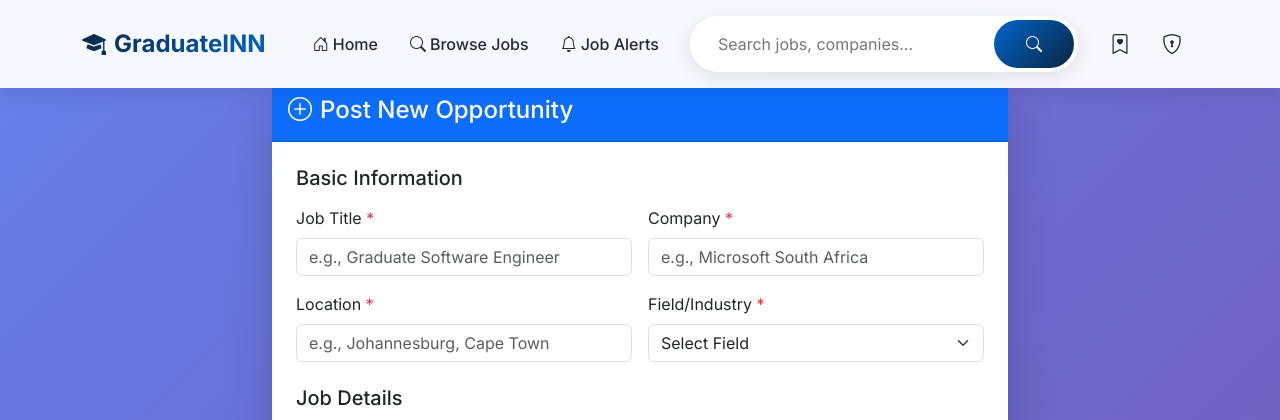
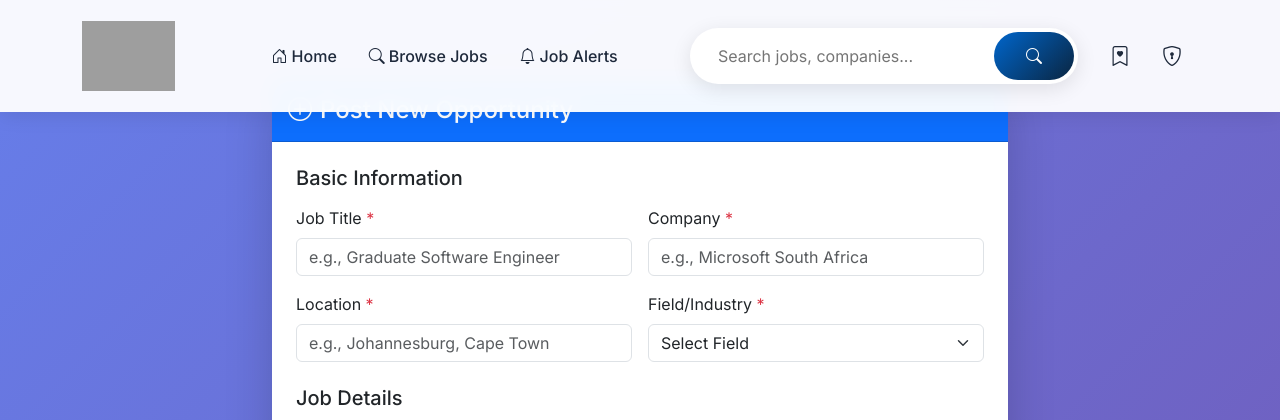
Before and after one commit to Napster-12/GraduateINN, a Flask app: page /add_job in a window 1280 px wide. Shown: the top 420 px of the page. Run offline with Flask 3, Linux system fonts and the light colour scheme; a user stored in the database is signed in; grey boxes are pictures that could not be loaded.

Commit message:
Update base.html

```diff
--- a/templates/base.html
+++ b/templates/base.html
@@ -219,7 +219,10 @@
     <nav class="navbar navbar-expand-lg navbar-custom fixed-top">
         <div class="container">
             <a class="navbar-brand" href="/">
-                <i class="bi bi-mortarboard-fill me-2"></i>GraduateINN
+                <img src="{{ url_for('static', filename='images/logo.png') }}"
+                  alt="GraduateINN Logo"
+                   class="me-2"
+                   style="height:70px; width:auto;">
             </a>
 
             <button class="navbar-toggler" type="button" data-bs-toggle="collapse" data-bs-target="#navbarNav">
```
